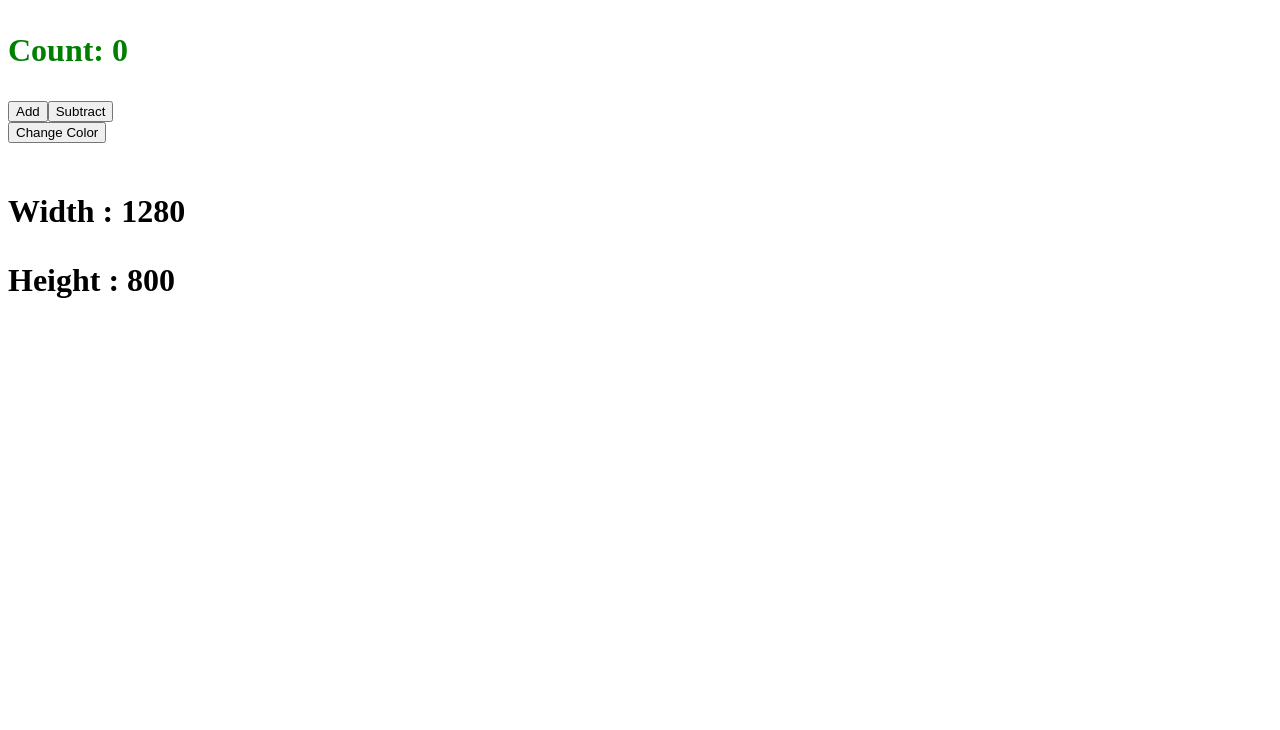
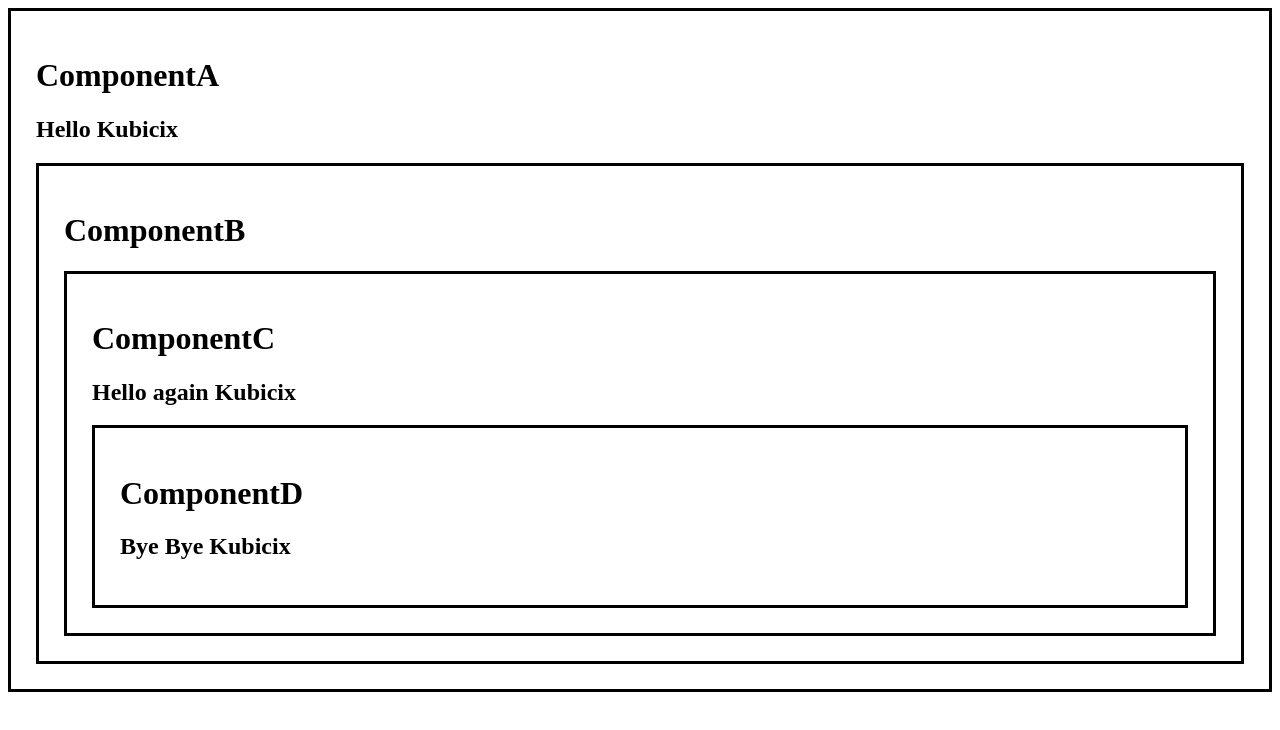
Before and after one commit to kubicix/React-Course, a React (Vite) app in the folder website/my-react-app/: page / in a window 1280 px wide. Shown: the top 730 px of the page. Built offline with nearby package versions, Linux system fonts and the light colour scheme.

Commit message:
created digital clock app and worked on useContext hook

```diff
--- a/website/my-react-app/src/App.jsx
+++ b/website/my-react-app/src/App.jsx
@@ -1,10 +1,10 @@
-import UsageEffect from "./UsageEffect.jsx";
+import ComponentA from "./ComponentA";
 
 function App() {
 
   return(
     <>
-      <UsageEffect></UsageEffect>
+      <ComponentA></ComponentA>
     </>
   );
 }
--- /dev/null
+++ b/website/my-react-app/src/ComponentA.jsx
@@ -0,0 +1,21 @@
+import { useState , createContext} from "react";
+import ComponentB from "./ComponentB";
+
+export const UserContext = createContext();
+
+function ComponentA(){
+    const [user,setUser] = useState("Kubicix");
+
+    return(
+        <div>
+            <div className="box">
+                <h1>ComponentA</h1>
+                <h2>{`Hello ${user}`}</h2>
+                <UserContext.Provider value={user}>
+                    <ComponentB></ComponentB>
+                </UserContext.Provider>
+            </div>
+        </div>
+    )
+}
+export default ComponentA
--- /dev/null
+++ b/website/my-react-app/src/ComponentB.jsx
@@ -0,0 +1,13 @@
+import ComponentC from "./ComponentC";
+
+function ComponentB(){
+    return(
+        <div>
+            <div className="box">
+                <h1>ComponentB</h1>
+                <ComponentC></ComponentC>
+            </div>
+        </div>
+    )
+}
+export default ComponentB
--- /dev/null
+++ b/website/my-react-app/src/ComponentC.jsx
@@ -0,0 +1,19 @@
+import ComponentD from "./ComponentD";
+import { useContext} from "react";
+import {UserContext} from './ComponentA';
+
+function ComponentC(){
+
+    const user =useContext(UserContext);
+
+    return(
+        <div>
+            <div className="box">
+                <h1>ComponentC</h1>
+                <h2>{`Hello again ${user}`}</h2>
+                <ComponentD></ComponentD>
+            </div>
+        </div>
+    )
+}
+export default ComponentC
--- /dev/null
+++ b/website/my-react-app/src/ComponentD.jsx
@@ -0,0 +1,16 @@
+import { useContext} from "react";
+import {UserContext} from './ComponentA';
+function ComponentD(){
+
+    const user=useContext(UserContext);
+
+    return(
+        <div>
+            <div className="box">
+                <h1>ComponentD</h1>
+                <h2>{`Bye Bye ${user}`}</h2>
+            </div>
+        </div>
+    )
+}
+export default ComponentD
--- a/website/my-react-app/src/index.css
+++ b/website/my-react-app/src/index.css
@@ -225,3 +225,38 @@ li{
   font-size: 1.4rem;
   margin-left: 10px;
 } */
+
+/* body{
+  background-image: url(assets/aurora.jpg);
+  background-position: center;
+  background-repeat: no-repeat;
+  background-size: cover;
+  background-attachment: fixed;
+  margin: 0;
+  overflow: hidden;
+
+}
+
+.clock-container{
+  position: absolute;
+  top: 50%;
+  left: 50%;
+  transform: translate(-50%, -50%);
+  backdrop-filter: blur(5px);
+  padding: 10px 0;
+  border-radius: 5px;
+}
+
+.clock{
+  color: aliceblue;
+  font-size: 6rem;
+  font-weight: bold;
+  font-family:'Lucida Sans', 'Lucida Sans Regular', 'Lucida Grande', 'Lucida Sans Unicode', Geneva, Verdana, sans-serif;
+  text-align: center;
+  text-shadow: 3px 3px 5px rgb(32, 32, 32);
+} */
+
+.box{
+  border:3px solid;
+  padding: 25px;
+}
```
Also changed, not shown: website/my-react-app/src/DigitalClock.jsx (added, +40 -0 lines), 2 other files (tests, documents, lock files or other folders).
